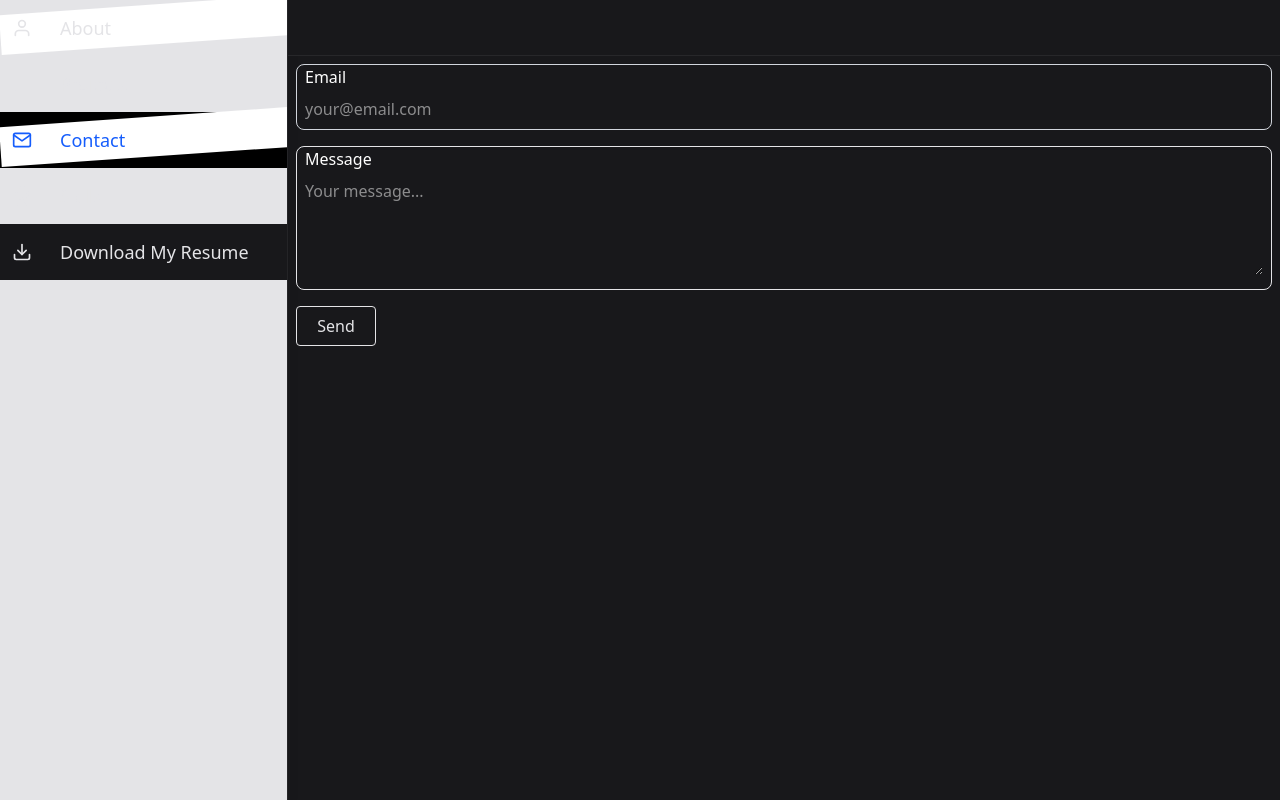
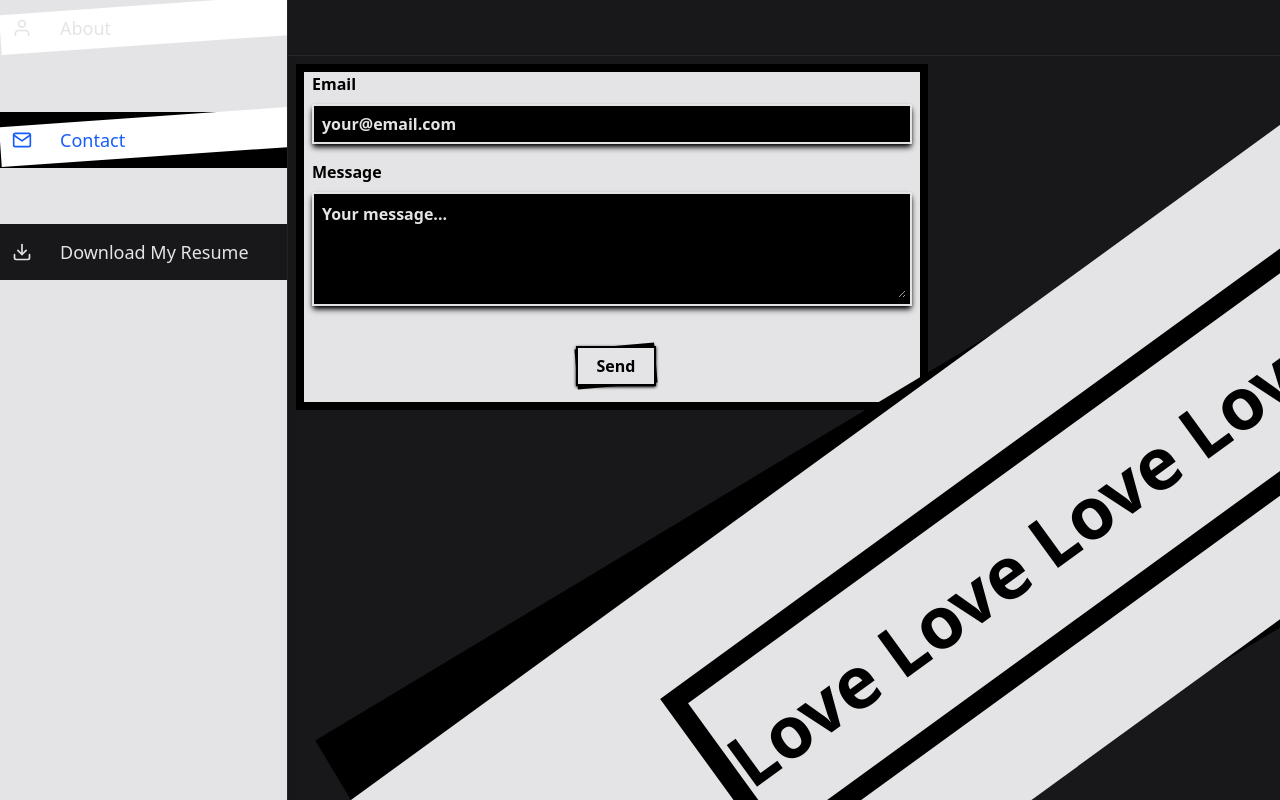
Before and after one commit to TareqZiedan/My-Portfolio, a Next.js app: page /contact in a window 1280 px wide. Built offline with nearby package versions, Linux system fonts and the light colour scheme.

Commit message:
Update the style of the Contact page

```diff
--- a/src/app/contact/page.tsx
+++ b/src/app/contact/page.tsx
@@ -33,43 +33,55 @@ const Contact = () => {
   };
 
   return (
-    <form onSubmit={handleSubmit} className="m-2 space-y-4">
-      <div className="rounded-lg border border-gray-300">
-        <label className="ml-2" htmlFor="email">
+    <form
+      onSubmit={handleSubmit}
+      className="m-2 h-auto w-158 space-y-4 overflow-hidden border-8 border-black bg-zinc-200"
+    >
+      <div className="rounded-lg">
+        <label className="ml-2 font-bold text-black" htmlFor="email">
           Email
         </label>
-        <div className="m-2">
+        <div className="m-2 flex h-10 w-150 items-center border-2 border-zinc-200 bg-black shadow-md shadow-black">
           <input
             type="email"
             name="email"
             id="email"
-            className="w-md bg-zinc-900 text-white focus:outline-0"
+            className="ml-2 w-146 font-bold text-white placeholder-zinc-200 focus:outline-0"
             placeholder="your@email.com"
             required
           />
         </div>
       </div>
-      <div className="rounded-lg border border-zinc-200">
-        <label className="ml-2" htmlFor="message">
+      <div className="rounded-lg">
+        <label className="ml-2 font-bold text-black" htmlFor="message">
           Message
         </label>
-        <div className="m-2">
+        <div className="m-2 w-150 border-2 border-zinc-200 bg-black shadow-md shadow-black">
           <textarea
             name="message"
             id="message"
-            className="w-full bg-zinc-900 text-white focus:outline-0"
+            className="mt-2 ml-2 max-h-45 w-146 font-bold text-white placeholder-zinc-200 focus:outline-0"
             rows={4}
             placeholder="Your message..."
             required
           ></textarea>
         </div>
       </div>
-      <button
-        type="submit"
-        className="h-10 w-20 cursor-pointer rounded border border-zinc-200 text-zinc-200 hover:border-black hover:bg-zinc-200 hover:text-zinc-900"
-      >
-        Send
-      </button>
+      <div className="mt-10 flex items-center justify-center">
+        <div className="absolute left-144 z-0 h-10 w-20 -rotate-5 bg-black"></div>
+        <button
+          type="submit"
+          className="relative z-10 ml-2 h-10 w-20 cursor-pointer border-2 border-black bg-zinc-200 font-bold text-black shadow shadow-black hover:bg-white"
+        >
+          Send
+        </button>
+      </div>
+      <div className="fixed top-[18.75rem] h-100 w-400 -rotate-31 bg-black"></div>
+      <div className="fixed top-[18.75rem] flex h-100 w-400 -rotate-36 items-center justify-center bg-zinc-200">
+        <p className="flex h-50 items-center border-[20px] border-black p-20 text-center text-7xl font-bold text-black">
+          Love Love Love Love Love
+        </p>
+      </div>
 
       {status === "success" && (
         <p className="font-medium text-green-500">Message sent successfully!</p>
```
